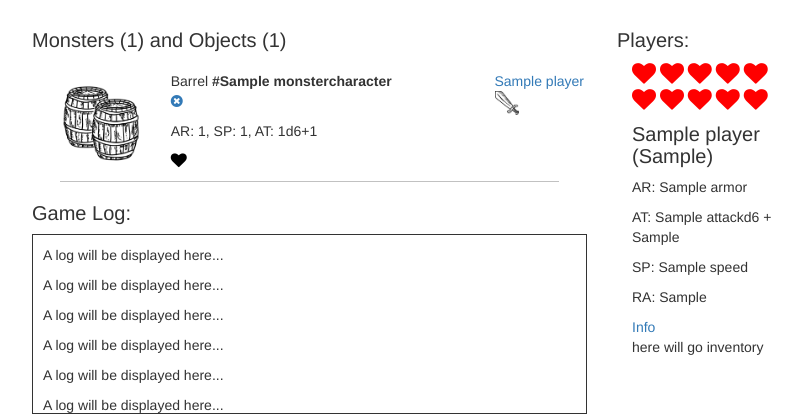
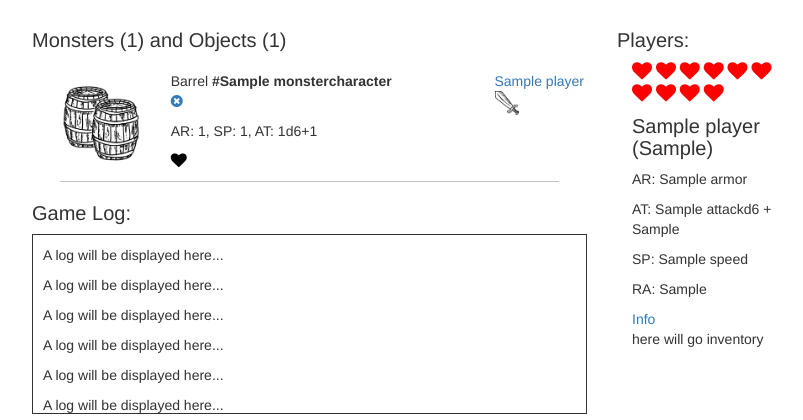
Before and after one commit to tevtonez/dndgamecalc, a Django app: template templates/index.html in a window 1280 px wide. Shown: the part 51-471 px from the top of the page, without its empty margins (38-841 px from the left). Run offline with Django 3.2, Linux system fonts and the light colour scheme; tables that the repository leaves empty hold one stand-in row (values such as "Sample post"); the template is opened without the code that fills it: values that come from a table or form of the project are taken from there, most other values are stand-ins (such as "Sample title", 1, 10 or a date in 2020); some libraries are stand-ins or nearby versions.

Commit message:
minor changes in style

```diff
--- a/main/static/css/style.css
+++ b/main/static/css/style.css
@@ -22,10 +22,6 @@ h3{
     border:1px solid
 }
 
-/*#monsters-list{
-    height: 300px;
-}
-*/
 #monsters-list hr{
     margin:10px auto;
     width: 90%;
@@ -42,3 +38,12 @@ h3{
 #monsters-list{
   padding: 10px 0 0 0;
 }
+
+.player-health .fa{
+    font-size:20px;
+    color:red;
+}
+
+.btn .fa{
+    color: #fff;
+}
--- a/templates/index.html
+++ b/templates/index.html
@@ -108,10 +108,10 @@
                     <div class="player-health">
                         {% if not player.knocked_down %}
                             {% for _ in "x"|rjust:player.health %}
-                                <span class="fa fa-heart" style="font-size:24px;color:red;"></span>
+                                <span class="fa fa-heart"></span>
                             {% endfor %}
                         {% else %}
-                            <a href="{% url 'main:respawn_player' player.id %}" class="btn btn-danger">RESPAWN</a>
+                            <a href="{% url 'main:respawn_player' player.id %}" class="btn btn-danger">Respawn <span class="fa fa-heartbeat"></span></a>
                         {% endif %}
                     </div>
                     <h3>{{player.name}} <span>({{player.get_character_race_display}})</span></h3>
```
